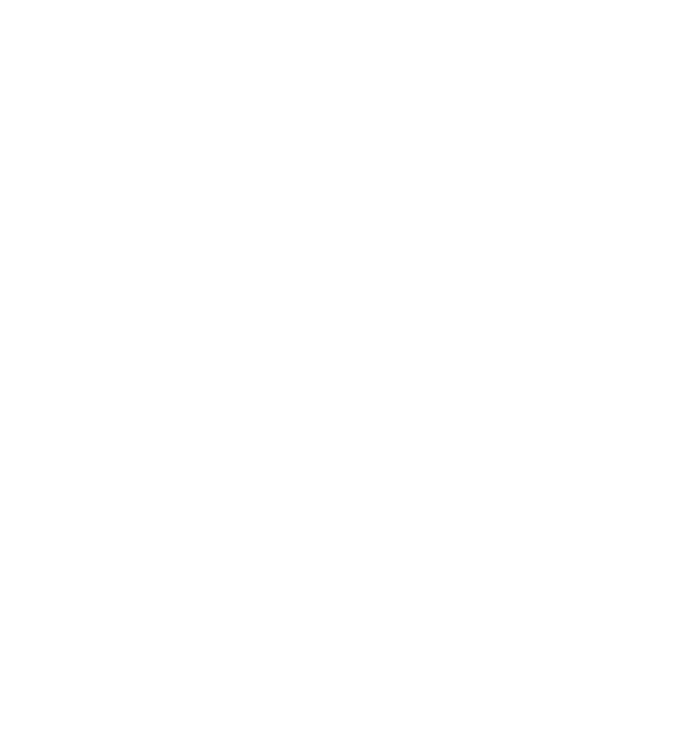
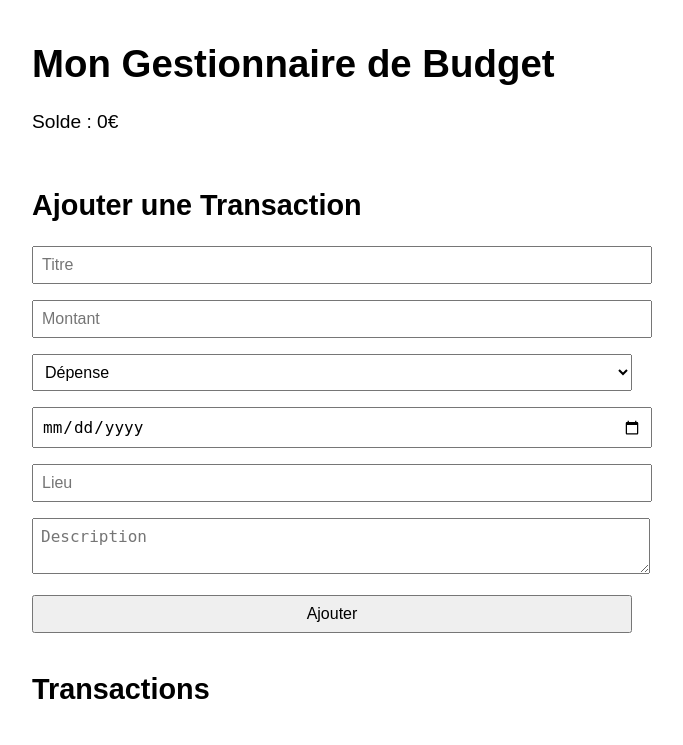
Before and after one commit to william-rauwens-oliver/finance-flow, a PHP site: page / in a window 1280 px wide. Before the commit the part shown is empty. Shown: the top 745 px of the page, without its empty margins (308-991 px from the left). Run offline with PHP 8.4, Linux system fonts and the light colour scheme; data that the repository does not hold is empty.

Commit message:
add code

```diff
--- /dev/null
+++ b/api.php
@@ -0,0 +1,19 @@
+<?php
+$conn = new PDO("mysql:host=localhost;dbname=finance-flow", 'root', 'root');
+
+function ajouterTransaction($montant, $date, $lieu, $titre, $description, $categorie_id, $sous_categorie_id, $type) {
+    global $conn;
+    $query = "INSERT INTO transactions (montant, date, lieu, titre, description, categorie_id, sous_categorie_id, type)
+              VALUES (:montant, :date, :lieu, :titre, :description, :categorie_id, :sous_categorie_id, :type)";
+    $stmt = $conn->prepare($query);
+    $stmt->execute(compact('montant', 'date', 'lieu', 'titre', 'description', 'categorie_id', 'sous_categorie_id', 'type'));
+}
+
+function obtenirTransactions() {
+    global $conn;
+    $stmt = $conn->query("SELECT * FROM transactions ORDER BY date DESC");
+    return $stmt->fetchAll(PDO::FETCH_ASSOC);
+}
+
+
+?>
--- a/index.php
+++ b/index.php
@@ -1,11 +1,37 @@
 <!DOCTYPE html>
-<html lang="en">
+<html lang="fr">
 <head>
     <meta charset="UTF-8">
     <meta name="viewport" content="width=device-width, initial-scale=1.0">
-    <title>Document</title>
+    <title>Gestionnaire de Budget</title>
+    <link rel="stylesheet" href="style.css">
 </head>
 <body>
-
+    <header>
+        <h1>Mon Gestionnaire de Budget</h1>
+        <div id="solde">Solde : 0€</div>
+    </header>
+    <main>
+        <section id="ajout-transaction">
+            <h2>Ajouter une Transaction</h2>
+            <form id="form-transaction">
+                <input type="text" id="titre" placeholder="Titre" required>
+                <input type="number" id="montant" placeholder="Montant" required>
+                <select id="type">
+                    <option value="depense">Dépense</option>
+                    <option value="revenu">Revenu</option>
+                </select>
+                <input type="date" id="date" required>
+                <input type="text" id="lieu" placeholder="Lieu">
+                <textarea id="description" placeholder="Description"></textarea>
+                <button type="submit">Ajouter</button>
+            </form>
+        </section>
+        <section id="liste-transactions">
+            <h2>Transactions</h2>
+            <ul id="transactions"></ul>
+        </section>
+    </main>
+    <script src="script.js"></script>
 </body>
 </html>
--- /dev/null
+++ b/script.js
@@ -0,0 +1,33 @@
+document.getElementById('form-transaction').addEventListener('submit', async (e) => {
+    e.preventDefault();
+
+    const transaction = {
+        titre: document.getElementById('titre').value,
+        montant: parseFloat(document.getElementById('montant').value),
+        type: document.getElementById('type').value,
+        date: document.getElementById('date').value,
+        lieu: document.getElementById('lieu').value,
+        description: document.getElementById('description').value
+    };
+
+    await fetch('api.php', {
+        method: 'POST',
+        headers: { 'Content-Type': 'application/json' },
+        body: JSON.stringify(transaction)
+    });
+
+    afficherTransactions();
+});
+
+async function afficherTransactions() {
+    const response = await fetch('api.php');
+    const transactions = await response.json();
+
+    const transactionsList = document.getElementById('transactions');
+    transactionsList.innerHTML = transactions.map(tr => `<li>${tr.date} - ${tr.titre} : ${tr.montant}€</li>`).join('');
+
+    const solde = transactions.reduce((acc, tr) => acc + (tr.type === 'revenu' ? tr.montant : -tr.montant), 0);
+    document.getElementById('solde').textContent = `Solde : ${solde.toFixed(2)}€`;
+}
+
+afficherTransactions();
--- /dev/null
+++ b/style.css
@@ -0,0 +1,23 @@
+/* Style minimaliste */
+body {
+    font-family: Arial, sans-serif;
+    margin: 0;
+    padding: 0;
+    box-sizing: border-box;
+}
+header, main {
+    padding: 1rem;
+    max-width: 600px;
+    margin: auto;
+}
+form input, form select, form textarea, form button {
+    width: 100%;
+    padding: 0.5rem;
+    margin-bottom: 1rem;
+    font-size: 1rem;
+}
+@media (min-width: 600px) {
+    body {
+        font-size: 1.2rem;
+    }
+}
```
